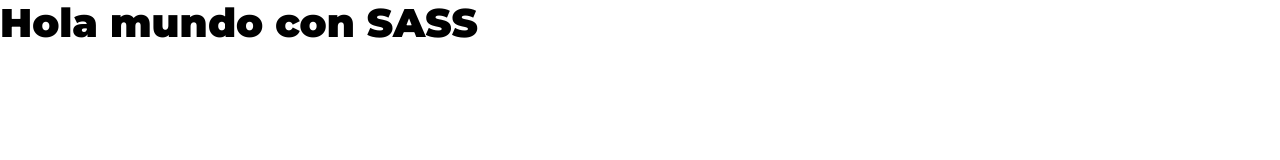
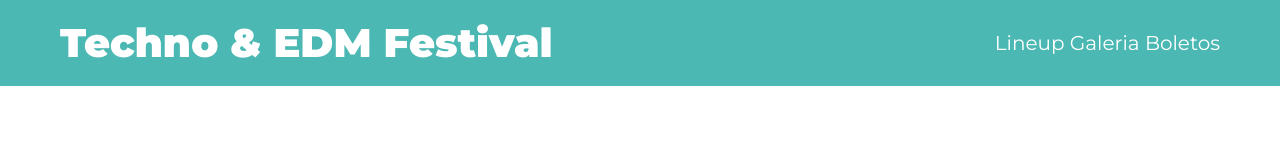
Before and after one commit to alonso1298/Festival-Musica, a website: page src/index.html in a window 1280 px wide. Drawn offline with Linux system fonts and the light colour scheme.

Commit message:
Se agregan SASS al header

```diff
--- a/src/index.html
+++ b/src/index.html
@@ -10,6 +10,16 @@
     <link rel="stylesheet" href="../build/css/app.css">
 </head>
 <body>
-    <h1>Hola mundo con SASS</h1>
+   <header class="header">
+        <div class="contenedor contenido-header">
+            <h1>Techno & EDM Festival</h1>
+
+            <nav class="navegacion-principal">
+                <a href="#">Lineup</a>
+                <a href="#">Galeria</a>
+                <a href="#">Boletos</a>
+            </nav>
+        </div>
+   </header>
 </body>
 </html>
--- a/src/scss/app.scss
+++ b/src/scss/app.scss
@@ -1 +1,2 @@
 @forward 'base';
+@forward 'layout';
--- /dev/null
+++ b/src/scss/layout/_header.scss
@@ -0,0 +1,20 @@
+@use 'base/variables' as v;
+
+.header{
+    background-color: v.$verde;
+    .contenido-header {
+        padding: 2rem;
+        display: flex;
+        justify-content: space-between;
+        align-items: center;
+    }
+    h1 {
+        color: v.$blanco;
+        margin: 0;
+    }
+}
+.navegacion-principal {
+    a {
+        color: v.$blanco;
+    }
+}
--- /dev/null
+++ b/src/scss/layout/_index.scss
@@ -0,0 +1 @@
+@forward 'header';
```
Also changed, not shown: build/css/app.css.
